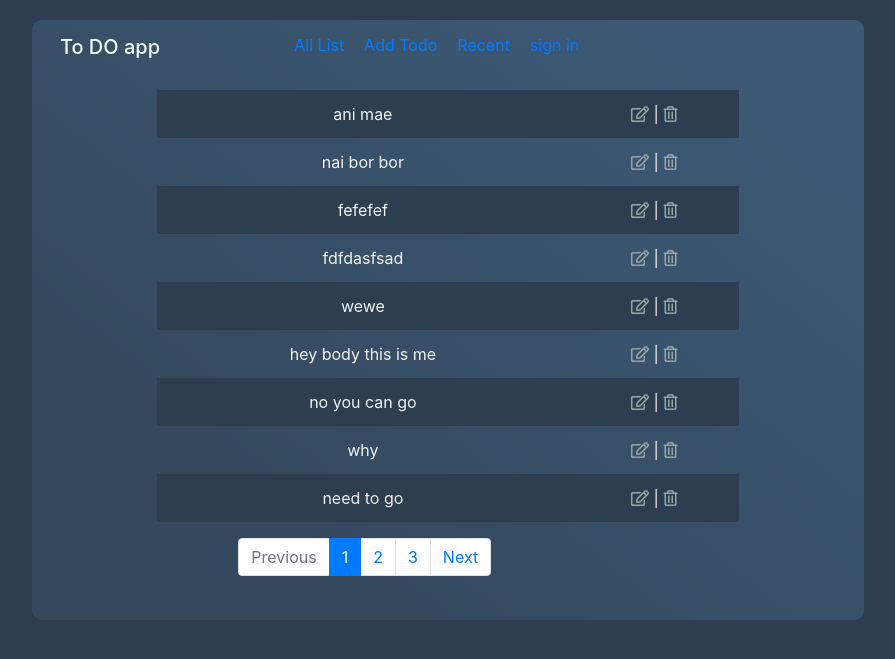
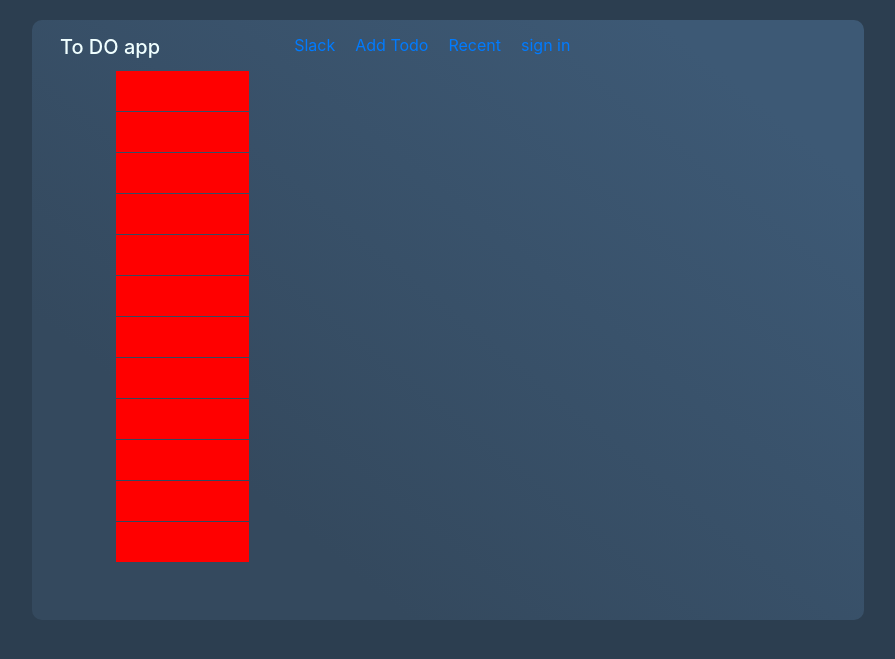
Before and after one commit to yeazin/Advanced-Q-A-app-python, a Django app: page / in a window 1280 px wide. Shown: the top 659 px of the page, without its empty margins (192-1087 px from the left). Run offline with Django 3.2, Linux system fonts and the light colour scheme; data comes from the database, SQL or seed files in the repository; both versions use the stored data as it was after the commit; some libraries are stand-ins or nearby versions.

Commit message:
files been created

```diff
--- a/crud/admin.py
+++ b/crud/admin.py
@@ -1,6 +1,7 @@
 from django.contrib import admin
-from .models import ToDo
+from .models import ToDo,Todouser
 
 # Register your models here.
 
 admin.site.register(ToDo)
+admin.site.register(Todouser)
--- a/crud/models.py
+++ b/crud/models.py
@@ -4,15 +4,17 @@ from django.contrib.auth.models import User
 # Create your models here.
 
 class Todouser(models.Model):
-    user = models.OneToOneField(User, on_delete=models.DO_NOTHING, related_name='todo_user')
+    user = models.ForeignKey(User, on_delete=models.DO_NOTHING, related_name='todo_user')
     email = models.EmailField(blank=True)
     username = models.CharField(blank=False, max_length=200)
+    image = models.ImageField(upload_to='img/', blank=True, null=True)
 
     def __str__(self):
         return f"{self.username} | {self.user}"
 
 
 class ToDo(models.Model):
+    user = models.ForeignKey(Todouser, on_delete=models.DO_NOTHING, null=True)
     list_name   = models.CharField(max_length=300, blank=False, null=True, verbose_name='List Name')
     finish_yet  = models.BooleanField(default=False)
 
--- a/crud/urls.py
+++ b/crud/urls.py
@@ -5,5 +5,8 @@ urlpatterns = [
     path('',views.HomeApp.as_view(), name= 'home' ),
     path('create_todo/', views.CreateTodoView.as_view(),name='create_todo'),
     path('edit_todo/<int:id>/',views.EditTodoView.as_view(), name='edit'),
-    path('delete_todo/<int:id>', views.DeleteTodoView.as_view(), name='delete')
+    path('delete_todo/<int:id>', views.DeleteTodoView.as_view(), name='delete'),
+    path('sign_in/', views.CreateUser.as_view(), name='create_user'),
+    path('login/', views.LoginView.as_view(), name='login'),
+    path('dashboard/', views.DashboardView.as_view(), name='dashboard')
 ]
--- a/crud/views.py
+++ b/crud/views.py
@@ -1,8 +1,13 @@
 from django.shortcuts import render, redirect, get_object_or_404
 from django.views import View
 from django.core.paginator import Paginator
-from .models import ToDo
-
+from .models import ToDo, Todouser
+from django.contrib.auth.hashers import make_password
+from django.contrib.auth.models import User
+from django.contrib.auth.decorators import login_required
+from django.contrib import messages
+from django.contrib.auth import authenticate, login,logout
+from django.utils.decorators import method_decorator
 
 class HomeApp(View):
 
@@ -14,7 +19,7 @@ class HomeApp(View):
         context = {
             'todo':page_obj
         }
-        return render (request, 'index.html', context)
+        return render (request, 'app.html', context)
 
 class CreateTodoView(View):
 
@@ -23,7 +28,6 @@ class CreateTodoView(View):
 
     def post(self, request, *args, **kwargs):
         list_name = request.POST.get('todo')
-
         todo_obj = ToDo(list_name= list_name)
         todo_obj.save()
         return redirect ('home')
@@ -42,3 +46,60 @@ class DeleteTodoView(View):
         obj = get_object_or_404(ToDo, id=id)
         obj.delete()
         return redirect('home')
+
+class CreateUser(View):
+    def get(self,request, *args, **kwargs):
+        return render (request,'create_user.html')
+    def post(self, request, *args,**kwargs):
+        data = request.POST
+        email = data.get('email')
+        username = data.get('username')
+        image = request.FILES.get('image')
+        password1 = data.get('password1')
+        password2 = data.get('password2')
+        user = User.objects.all().filter(username=username)
+        if user:
+            messages.warning(request,'Username Already Exits!')
+            return redirect('create_user')
+        elif password1 != password2:
+            messages.info(request, 'Password Didnot Match')
+            return redirect ('create_user')
+        else:
+            auth_info = {
+            'email':email,
+            'username':username,
+            'password':make_password(password1)
+
+            }
+            user = User(**auth_info)
+            user.save()
+            todouser = Todouser(user=user, username=username, email=email)
+            todouser.save()
+            messages.success(request,'Thanks for Sign In')
+            return redirect('home')
+
+class LoginView(View):
+    def get(self, request, *args, **kwargs):
+        return render(request, 'login.html')
+    def post(self, request,*args,**kwargs):
+        username = request.POST.get('username')
+        password = request.POST.get('password')
+        user = authenticate(request, username=username, password=password)
+        if user is not None:
+            login(request, user)
+            return redirect('dashboard')
+        else:
+            messages.warning(request, 'Sorry! username or password didn`t match')
+            return redirect('login')
+
+class DashboardView(View):
+    @method_decorator(login_required(login_url='login'))
+    def dispatch(self, request, *args, **kwargs):
+        return super().dispatch(request,*args,**kwargs)
+
+    def get(self,request,*args,**kwargs):
+        current_user = request.user
+        context={
+            'user':current_user
+        }
+        return render(request, 'dashboard.html', context)
--- a/root_project/settings.py
+++ b/root_project/settings.py
@@ -123,3 +123,5 @@ STATIC_URL = '/static/'
 STATICFILES_DIRS = [
     os.path.join(BASE_DIR, 'static')
 ]
+MEDIA_URL = '/media/'
+MEDIA_ROOT = os.path.join(BASE_DIR, 'media/')
--- a/static/css/style.css
+++ b/static/css/style.css
@@ -83,5 +83,77 @@ tr td{
 	color:#f1f2f6;
 }
 .hidden{
-    display: hidden;
+    display: none;
 }
+.page-link {
+    position: relative;
+    display: block;
+    padding: .5rem .75rem;
+    margin-left: -1px;
+    line-height: 1.25;
+    color: #bfc2c5;
+    background-color: #3b556f;
+    box-shadow: 0px 2px 0px 1px#2c3e50;
+}
+.page-item.active .page-link {
+    z-index: 1;
+    color: #fff;
+    background-color: #2c3e50;
+}
+.form_wrap{
+    width: 70%;
+    margin: 60px auto;
+    padding: 40px;
+    background-color: #2c3e50;
+    border-radius: 5px;
+}
+.form_wrap_login{
+    width: 50%;
+    margin: 60px auto;
+    padding: 40px;
+    background-color: #2c3e50;
+    border-radius: 5px;
+}
+.form-control {
+    display: block;
+    width: 100%;
+    padding: .375rem .75rem;
+    font-size: 1rem;
+    line-height: 1.5;
+    color: #0c0c0c;
+    background-color: #4e7294;
+    background-clip: padding-box;
+    border: none;
+    border-radius: .25rem;
+    transition: border-color .15s ease-in-out,box-shadow .15s ease-in-out;
+}
+form ::placeholder{
+    color:black;
+}
+.btn-primary {
+    color: #fff;
+    background-color: #3c5873;
+    border:none;
+}
+.btn-primary:hover{
+    background-color: #768ca2;
+}
+.messages{
+    width: 50%;
+    margin: 0 auto;
+    margin-bottom: -40px;
+}
+.todowrap{
+    width:80%;
+    display: inline-block;
+    margin: 0 auto;
+
+
+}
+.todo{
+    width:20%;
+
+    margin: 1px;
+    height: 40px;
+    background-color: red;
+}
--- /dev/null
+++ b/templates/app.html
@@ -0,0 +1,43 @@
+{% extends 'base.html' %}
+{% block title %} {% endblock %}
+
+{% block body %}
+    <div class="todowrap">
+        <div class="todo">
+
+        </div>
+        <div class="todo">
+
+        </div>
+        <div class="todo">
+
+        </div>
+        <div class="todo">
+
+        </div>
+        <div class="todo">
+
+        </div>
+        <div class="todo">
+
+        </div>
+        <div class="todo">
+
+        </div>
+        <div class="todo">
+
+        </div>
+        <div class="todo">
+
+        </div>
+        <div class="todo">
+
+        </div>
+        <div class="todo">
+
+        </div>
+        <div class="todo">
+
+        </div>
+    </div>
+{% endblock %}
--- /dev/null
+++ b/templates/base.html
@@ -0,0 +1,34 @@
+<!DOCTYPE html>
+<html lang="en">
+<head>
+    <meta charset="UTF-8">
+    <meta http-equiv="X-UA-Compatible" content="IE=edge">
+    <meta name="viewport" content="width=device-width, initial-scale=1.0">
+    {% load static %}
+    <link rel="stylesheet" href="https://cdnjs.cloudflare.com/ajax/libs/font-awesome/5.15.3/css/all.min.css">
+    <link rel="stylesheet" href="https://maxcdn.bootstrapcdn.com/bootstrap/4.0.0/css/bootstrap.min.css" integrity="sha384-Gn5384xqQ1aoWXA+058RXPxPg6fy4IWvTNh0E263XmFcJlSAwiGgFAW/dAiS6JXm" crossorigin="anonymous">
+    <link rel="stylesheet" href="{% static 'css/style.css' %}">
+    <title>{% block title %} {% endblock %}</title>
+</head>
+
+
+    <body>
+        <div class="container">
+            <div class="wrapper_box">
+                {% include 'header.html' %}
+        {% block body %}
+
+
+
+        {% endblock %}
+        </div>
+        </div>
+
+
+
+<script src="https://code.jquery.com/jquery-3.2.1.slim.min.js" integrity="sha384-KJ3o2DKtIkvYIK3UENzmM7KCkRr/rE9/Qpg6aAZGJwFDMVNA/GpGFF93hXpG5KkN" crossorigin="anonymous"></script>
+<script src="https://cdnjs.cloudflare.com/ajax/libs/popper.js/1.12.9/umd/popper.min.js" integrity="sha384-ApNbgh9B+Y1QKtv3Rn7W3mgPxhU9K/ScQsAP7hUibX39j7fakFPskvXusvfa0b4Q" crossorigin="anonymous"></script>
+<script src="https://maxcdn.bootstrapcdn.com/bootstrap/4.0.0/js/bootstrap.min.js" integrity="sha384-JZR6Spejh4U02d8jOt6vLEHfe/JQGiRRSQQxSfFWpi1MquVdAyjUar5+76PVCmYl" crossorigin="anonymous"></script>
+</body>
+
+</html>
--- /dev/null
+++ b/templates/header.html
@@ -0,0 +1,12 @@
+<nav>
+    <h5>To DO app</h5>
+    <button class="navbar-toggler" type="button" data-toggle="collapse" data-target="#navbarSupportedContent" aria-controls="navbarSupportedContent" aria-expanded="false" aria-label="Toggle navigation">
+        <span class="navbar-toggler-icon"></span>
+      </button>
+    <ul>
+        <li><a href="{% url 'home' %}">Slack</a></li>
+        <li><a href="" data-toggle="modal" data-target="#addtodo">Add Todo</a></li>
+        <li><a href="">Recent</a></li>
+        <li><a href="{% url 'create_user' %}">sign in</a></li>
+    </ul>
+</nav>
--- a/templates/index.html
+++ b/templates/index.html
@@ -1,36 +1,13 @@
-<!DOCTYPE html>
-<html lang="en">
-<head>
-    <meta charset="UTF-8">
-    <meta http-equiv="X-UA-Compatible" content="IE=edge">
-    <meta name="viewport" content="width=device-width, initial-scale=1.0">
-    {% load static %}
-    <link rel="stylesheet" href="https://cdnjs.cloudflare.com/ajax/libs/font-awesome/5.15.3/css/all.min.css">
-    <link rel="stylesheet" href="https://maxcdn.bootstrapcdn.com/bootstrap/4.0.0/css/bootstrap.min.css" integrity="sha384-Gn5384xqQ1aoWXA+058RXPxPg6fy4IWvTNh0E263XmFcJlSAwiGgFAW/dAiS6JXm" crossorigin="anonymous">
-    <link rel="stylesheet" href="{% static 'css/style.css' %}">
-    <title>Document</title>
-</head>
-<body>
-    <div class="container">
-        <div class="wrapper_box">
-            <nav>
-                <h5>To DO app</h5>
-                <button class="navbar-toggler" type="button" data-toggle="collapse" data-target="#navbarSupportedContent" aria-controls="navbarSupportedContent" aria-expanded="false" aria-label="Toggle navigation">
-                    <span class="navbar-toggler-icon"></span>
-                  </button>
-                <ul>
-                    <li><a href="">All List</a></li>
-                    <li><a href="" data-toggle="modal" data-target="#addtodo">Add Todo</a></li>
-                    <li><a href="">Recent</a></li>
-                    <li><a href="">sign in</a></li>
-                </ul>
-            </nav>
+{% extends 'base.html' %}
+{% block title %} Slack App {% endblock %}
+{% block body %}
 
             <div class="todo_app">
                 <table class="table edit_table">
                     {% for todo in todo %}
                     {% if forloop.counter|divisibleby:2 %}
                     <tr class="odd_class">
+                        <td>{{ todo.username }}</td>
                         <td >{{todo }} </td>
                         <td>
                             <a href=""  data-toggle="modal" data-target="#edit_todo{{ todo.id }}" > <i class="far fa-edit"></i></a> |
@@ -39,6 +16,7 @@
                     </tr>
                     {% else %}
                     <tr class="even_class">
+                      <td>{{ todo.username }}</td>
                       <td >{{todo }} </td>
                       <td>
                          <a href=""  data-toggle="modal" data-target="#edit_todo{{ todo.id }}" > <i class="far fa-edit"></i></a> |
@@ -58,7 +36,7 @@
                   <a class="page-link" href="?page={{ todo.previous_page_number }}">Previous</a>
                 </li>
               {% else %}
-                <li class="page-item disabled">
+                <li class="page-item hidden">
                   <a class="page-link" href="#" tabindex="-1" aria-disabled="true">Previous</a>
                 </li>
               {% endif %}
@@ -79,7 +57,7 @@
                   <a class="page-link" href="?page={{ todo.next_page_number }}">Next</a>
                 </li>
               {% else %}
-                <li class="page-item disabled">
+                <li class="page-item hidden">
                   <a class="page-link" href="#" tabindex="-1" aria-disabled="true">Next</a>
                 </li>
               {% endif %}
@@ -87,8 +65,6 @@
           </nav>
           <!--end of Pagination-->
 
-    </div>
-    </div>
 
 
 
@@ -151,10 +127,4 @@
   </div>
 
   <!-- Delete todo -->
-
-<script src="https://code.jquery.com/jquery-3.2.1.slim.min.js" integrity="sha384-KJ3o2DKtIkvYIK3UENzmM7KCkRr/rE9/Qpg6aAZGJwFDMVNA/GpGFF93hXpG5KkN" crossorigin="anonymous"></script>
-<script src="https://cdnjs.cloudflare.com/ajax/libs/popper.js/1.12.9/umd/popper.min.js" integrity="sha384-ApNbgh9B+Y1QKtv3Rn7W3mgPxhU9K/ScQsAP7hUibX39j7fakFPskvXusvfa0b4Q" crossorigin="anonymous"></script>
-<script src="https://maxcdn.bootstrapcdn.com/bootstrap/4.0.0/js/bootstrap.min.js" integrity="sha384-JZR6Spejh4U02d8jOt6vLEHfe/JQGiRRSQQxSfFWpi1MquVdAyjUar5+76PVCmYl" crossorigin="anonymous"></script>
-</body>
-
-</html>
+{% endblock %}
```
Also changed, not shown: templates/create_user.html (added, +37 -0 lines), templates/dashboard.html (added, +18 -0 lines), templates/login.html (added, +29 -0 lines), crud/migrations/0003_todouser_image.py (added), crud/migrations/0004_auto_20210409_2301.py (added), crud/migrations/0005_todo_user.py (added), db.sqlite3.
